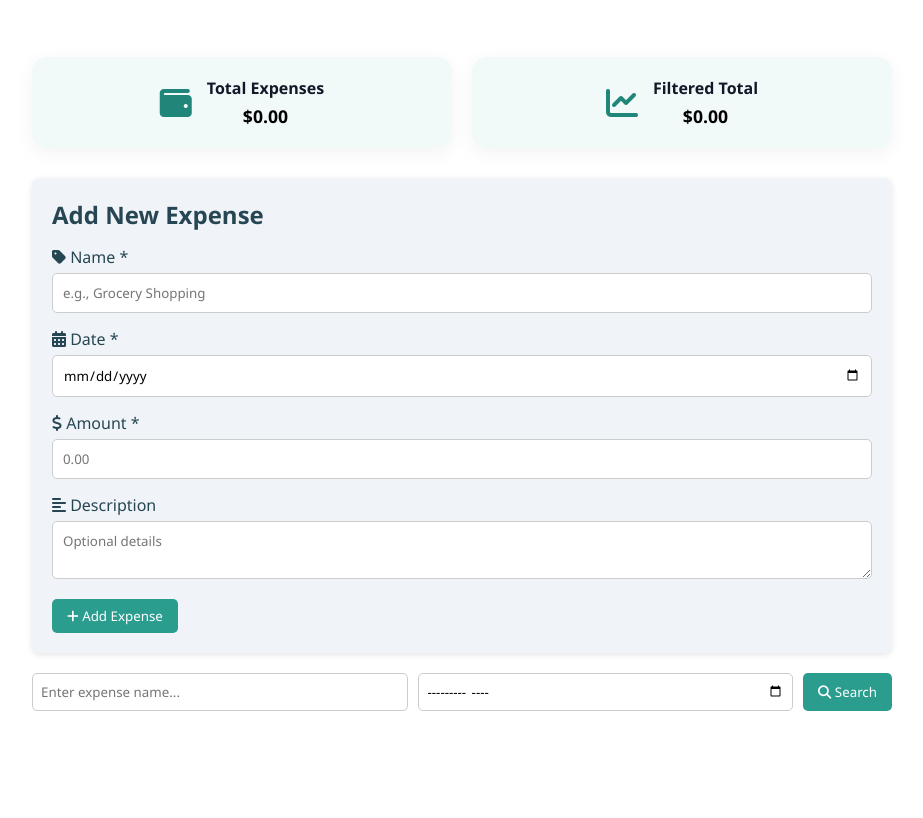
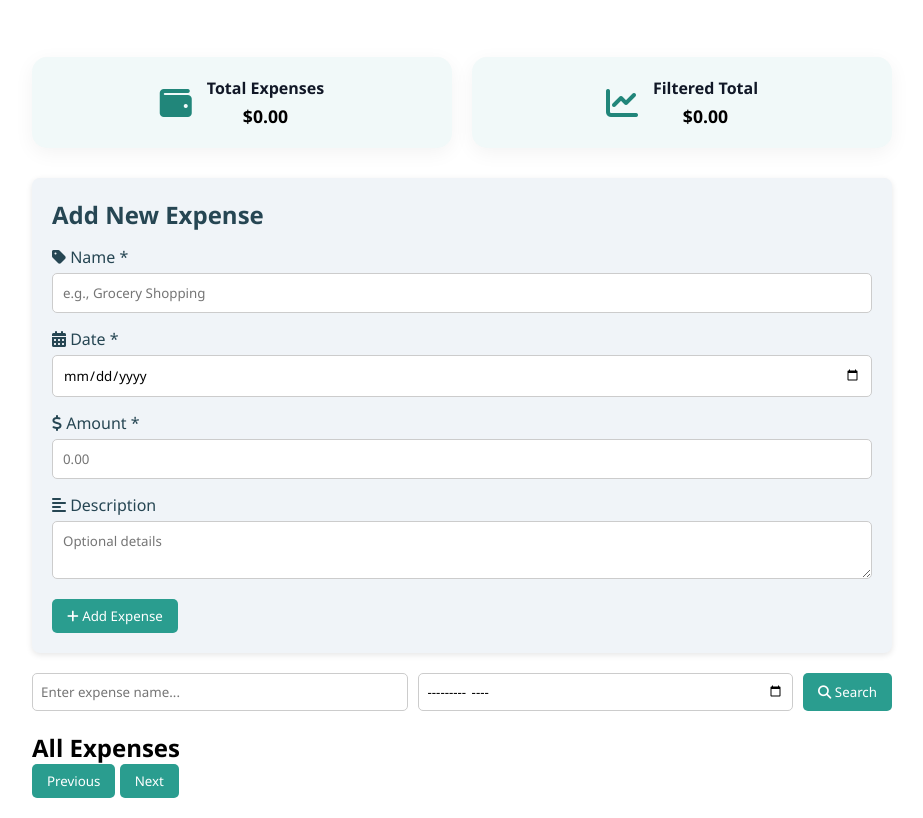
Before and after one commit to batool712/-Expense-Tracker, a plain HTML site: page index.html in a window 1280 px wide. Shown: the part 103-921 px from the top of the page, without its empty margins (178-1101 px from the left). Before the commit the page ends 854 px from the top, so only its background shows below. Drawn offline with Linux system fonts and the light colour scheme.

Commit message:
expense section

```diff
--- a/index.html
+++ b/index.html
@@ -73,6 +73,23 @@
         </section>
 
 
+
+    <section class="expenses-section">
+      <div class="section-header">
+        <h2>All Expenses</h2>
+      </div>
+
+      <div id="expenses-list" class="expenses-list">
+      </div>
+
+  <div class="pagination-buttons">
+    <button class="btn btn-secondary" id="prev-btn">Previous</button>
+    <button class="btn btn-secondary" id="next-btn">Next</button>
+  </div>
+</section>
+
+
+
     <script src="script.js"></script>
   </body>
 </html>
```
